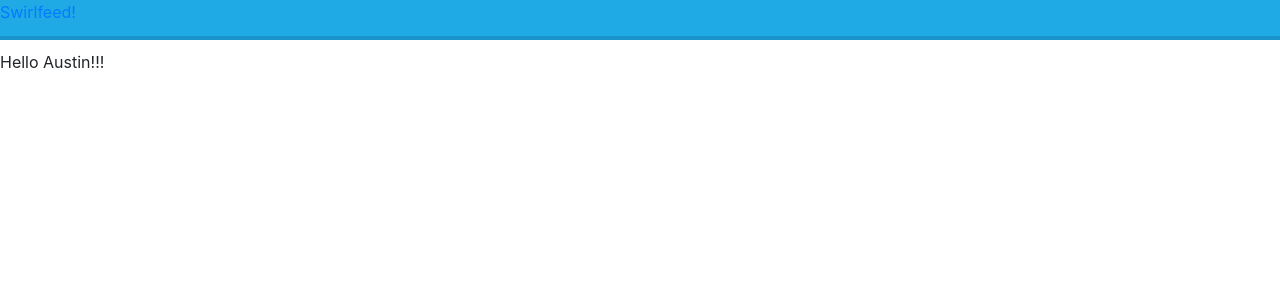
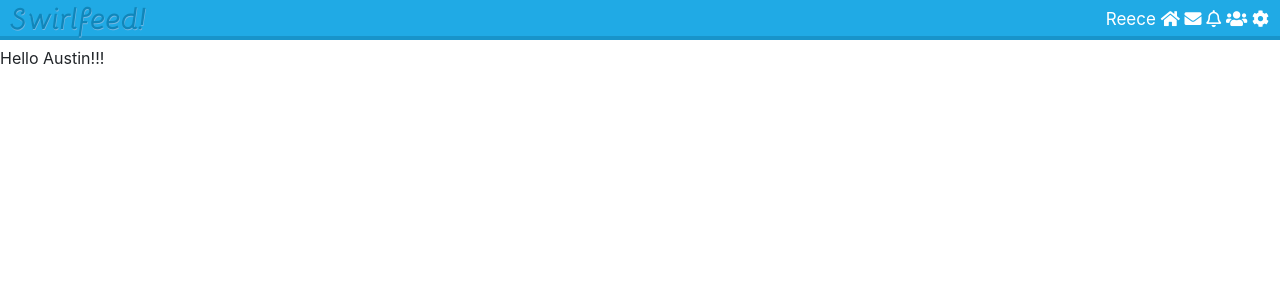
Before and after one commit to zzAustin/austyland, a PHP site: page / in a window 1280 px wide. Shown: the top 300 px of the page. Run offline with PHP 8.4, Linux system fonts and the light colour scheme; a user stored in the database is signed in; data comes from the database, SQL or seed files in the repository; some libraries are stand-ins or nearby versions.

Commit message:
working on header

```diff
--- a/assets/css/style.css
+++ b/assets/css/style.css
@@ -1,3 +1,17 @@
+@font-face{
+	font-family: 'Bellota-LightItalic';
+	src: url('../fonts/Bellota-LightItalic.otf');
+}
+
+@font-face{
+	font-family: 'Bellota-BoldItalic';
+	src: url('../fonts/Bellota-BoldItalic.otf');
+}
+
+body{
+	line-height: 17px;
+}
+
 .top_bar{
 	width: 100%;
 	min-width: 1050px;
@@ -7,3 +21,36 @@
 	margin: 0 0 10px 0;
 	display: inline-flex;
 }
+
+.logo a{
+	font-family: 'Bellota-BoldItalic', sans-serif;
+	margin-left: 10px;
+	font-size: 30px;
+	position: relative;
+	top: 9px;
+	text-shadow: #73B6E2 0.5px 0.5px 0px;
+	color: #1086BA;
+}
+
+a:hover{
+	text-decoration: none;
+}
+
+nav {
+	float: right;
+	right: 1px;
+	position: absolute;
+	margin: 10px;
+}
+
+nav a{
+	position: relative;
+	color: #fff;
+	text-decoration: none;
+	font-size: 17px;
+}
+
+nav a:hover{
+	border-bottom: 7px solid #e67e22;
+	color: #fff;
+}
--- a/include/header.php
+++ b/include/header.php
@@ -2,6 +2,8 @@
 require 'config/config.php';
 if(isset($_SESSION['username'])){//'username is set when the user has logged in'
 	$userLoggedIn = $_SESSION['username'];
+	$user_details_query = mysqli_query($con, "SELECT * FROM users WHERE username='$userLoggedIn'");
+	$user = mysqli_fetch_array($user_details_query);
 }
 else
 {
@@ -19,6 +21,7 @@ else
 	<!--CSS-->
 	<link rel = "stylesheet" type="text/css" href = "assets/css/bootstrap.css">
 	<link rel = "stylesheet" type="text/css" href = "assets/css/style.css">
+	<link rel="stylesheet" href="https://use.fontawesome.com/releases/v5.8.1/css/all.css" integrity="sha384-50oBUHEmvpQ+1lW4y57PTFmhCaXp0ML5d60M1M7uH2+nqUivzIebhndOJK28anvf" crossorigin="anonymous">
 </head>
 <body>
 
@@ -26,4 +29,24 @@ else
 		<div class="logo">
 			<a href="index.php">Swirlfeed!</a>
 		</div>
+		<nav>
+			<a href="#">
+				<?php echo $user['first_name']; ?>
+			</a>
+			<a href="#">
+				<i class="fas fa-home"></i>
+			</a>
+			<a href="#">
+				<i class="fas fa-envelope"></i>
+			</a>
+			<a href="#">
+				<i class="far fa-bell"></i>
+			</a>
+			<a href="#">
+				<i class="fas fa-users"></i>
+			</a>
+			<a href="#">
+				<i class="fas fa-cog"></i>
+			</a>
+		</nav>
 	</div>
--- a/index.php
+++ b/index.php
@@ -1,6 +1,8 @@
 <?php
 include("include/header.php");
 ?>
+<div>
 Hello Austin!!!
+</div>
 </body>
 </html>
```
